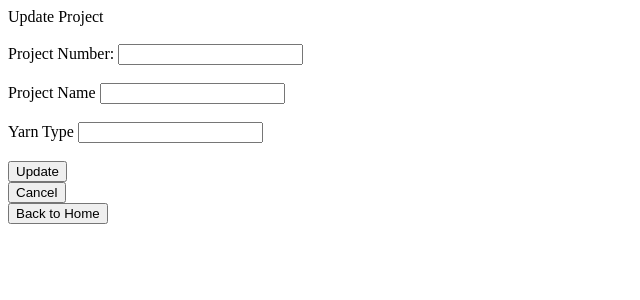
After one commit to UserUnknown1/StitchMarker, a FastAPI app: template templates/update.html in a window 1280 px wide. The commit adds this page. Shown: the top 300 px of the page, without its empty margins (0-640 px from the left). Run offline with FastAPI, Linux system fonts and the light colour scheme; the template is opened without the code that fills it, so the values that code supplies are empty.

Commit message:
Added update routes to the interface, streamlined navigation

```diff
--- a/main.py
+++ b/main.py
@@ -1,3 +1,4 @@
+from databaseconn import Base, engine, get_db
 from fastapi import Depends, FastAPI, Form, HTTPException, Request
 from fastapi.responses import RedirectResponse
 from fastapi.templating import Jinja2Templates
@@ -5,15 +6,13 @@ from pydantic import BaseModel
 from sqlalchemy import Column, Integer, String
 from sqlalchemy.orm import Session
 
-from project.databaseconn import Base, engine, get_db
-
 app = FastAPI(title="My Crochet Tracker")
-template = Jinja2Templates(directory="project//templates")
+template = Jinja2Templates(directory="templates")
 
 
 class DB_Project(Base):  # database model
     __tablename__ = "Crochet Projects"
-    id = Column(Integer, primary_key=True, index=True)
+    id = Column(Integer, index=True, primary_key=True)
     name = Column(String, nullable=False)
     yarn_type = Column(String)
 
@@ -54,6 +53,7 @@ def add_route(project: Project, db: Session = Depends(get_db)):
 
 @app.post("/projects/add/")
 def post_form(
+    request: Request,
     db: Session = Depends(get_db),
     p_number: int = Form(...),
     p_name: str = Form(...),
@@ -64,7 +64,9 @@ def post_form(
         db.query(DB_Project).filter(DB_Project.name == p_name).first()
         or db.query(DB_Project).filter(DB_Project.id == p_number).first()
     ):
-        raise HTTPException(status_code=404, detail="project alrady exists")
+        return template.TemplateResponse(
+            "form.html", {"request": request, "error": "Duplicate project exists"}
+        )
     else:
         project = DB_Project(id=p_number, name=p_name, yarn_type=yarn)
         db.add(project)
@@ -105,7 +107,48 @@ def delete_route(id: int):
     raise HTTPException(status_code=404, detail="Project does not exist")"""
 
 
-@app.put("/projects/update/{p_id}")
+@app.get("/projects/update/{id}")
+def update(request: Request, id: int, db: Session = Depends(get_db)):
+    project = db.query(DB_Project).filter(DB_Project.id == id).first()
+    return template.TemplateResponse(
+        "update.html", {"request": request, "project": project}
+    )
+
+
+@app.post("/projects/update/{id}")
+def post_form(
+    request: Request,
+    id: int,
+    p_name: str = Form(...),
+    yarn: str = Form(...),
+    db: Session = Depends(get_db),
+):
+    dupe = (
+        db.query(DB_Project)
+        .filter(DB_Project.id != id, DB_Project.name == p_name)
+        .first()
+    )
+    if dupe:
+        return template.TemplateResponse(
+            "update.html",
+            {
+                "request": request,
+                "project": dupe,
+                "error": "Duplicate Project exists",
+            },
+        )
+
+    else:
+
+        project = db.query(DB_Project).filter(DB_Project.id == id).first()
+        project.name = p_name
+        project.yarn_type = yarn
+
+        db.commit()
+        return RedirectResponse(url="/projects/get", status_code=303)
+
+
+@app.put("/api/projects/update/{id}")
 def update_route(id: int, project=Project, db: Session = Depends(get_db)):
 
     existing = db.query(DB_Project).filter(DB_Project.id == id).first()
--- a/templates/home.html
+++ b/templates/home.html
@@ -10,7 +10,9 @@
     <a href="/projects/get_form/">
     <button>Add Project</button>
 </a>
-
+    <a href="/projects/get">
+        <button>Get All Projects</button>
+    </a>
 <p>This is a work in progress</p>
 
 </body>
--- /dev/null
+++ b/templates/update.html
@@ -0,0 +1,37 @@
+<!DOCTYPE html>
+<html lang="en">
+<head>
+    <meta charset="UTF-8">
+    <meta name="viewport" content="width=device-width, initial-scale=<1.0>">
+    <title>Document</title>
+</head>
+<body>
+    {%if error %}
+     <p style="color: red;">{{ error }}</p>
+     {%endif%}
+     <form action="/projects/update/{{project.id}}" method="post">
+        <label>Update Project</label>
+        <br><br>
+        <label>Project Number: </label>
+        <input type="number", value={{project.id}} readonly>
+        <br><br>
+        <label>Project Name</label>
+        <input type="text" name="p_name" value={{project.name}}>
+        <br><br>
+        <label>Yarn Type</label>
+        <input type="text" name="yarn" value={{project.yarn_type}}>
+        <br><br>
+        <button type="submit"> Update </button>
+        <div>
+            <a href="/projects/get">
+                <button>Cancel</button>
+            </a>
+        </div>
+    </form>
+    <div><a href="/">
+            <button>Back to Home</button>
+        </a>
+
+    </div>
+</body>
+</html>
```
Also changed, not shown: pattern.py (deleted, +0 -7 lines), templates/form.html (+7 -0 lines), templates/index.html (+11 -0 lines), 1 other file.
